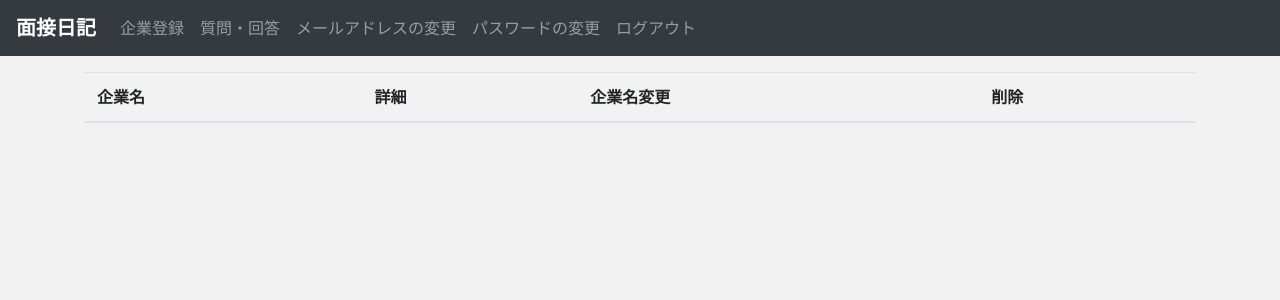
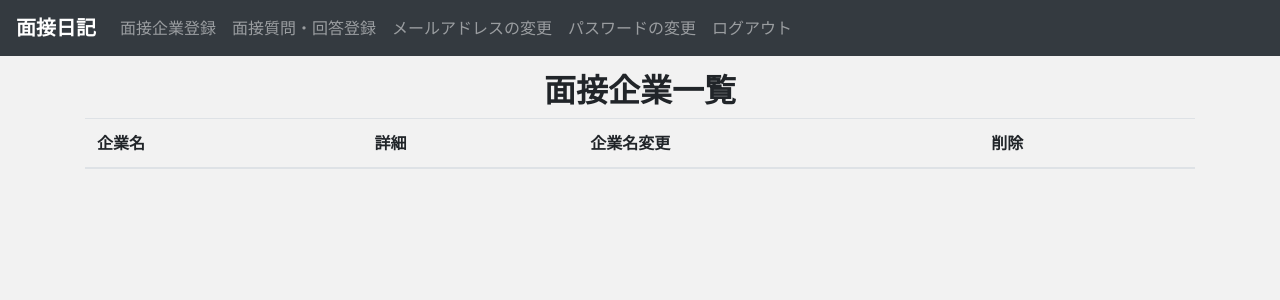
Before and after one commit to kimura121212/jobchange, a Django app: page /company/ in a window 1280 px wide. Shown: the top 300 px of the page. Run offline with Django 3.2, Linux system fonts and the light colour scheme; the visitor is signed in with stand-in values (Sample User, id 1); data that the repository does not hold is empty; some libraries are stand-ins or nearby versions.

Commit message:
企業トップページスタイル修正

```diff
--- a/company/templates/company/top.html
+++ b/company/templates/company/top.html
@@ -1,5 +1,6 @@
 {% extends "register/base_auth.html" %}
 {% block content %}
+<h2 class="login_title">面接企業一覧</h2>
 <table class="table table-striped">
   <thead>
     <tr>
--- a/register/templates/register/base_auth.html
+++ b/register/templates/register/base_auth.html
@@ -23,10 +23,10 @@
         <ul class="navbar-nav mr-auto">
           {% if user.is_authenticated %}
           <li>
-            <a class="nav-item nav-link" href="{% url 'company:register' %}">企業登録</a>
+            <a class="nav-item nav-link" href="{% url 'company:register' %}">面接企業登録</a>
           </li>
           <li>
-            <a class="nav-item nav-link" href="{% url 'answer:top' %}">質問・回答</a>
+            <a class="nav-item nav-link" href="{% url 'answer:top' %}">面接質問・回答登録</a>
           </li>
           <li>
             <a class="nav-item nav-link" href="{% url 'register:email_change' %}">メールアドレスの変更</a>
```
